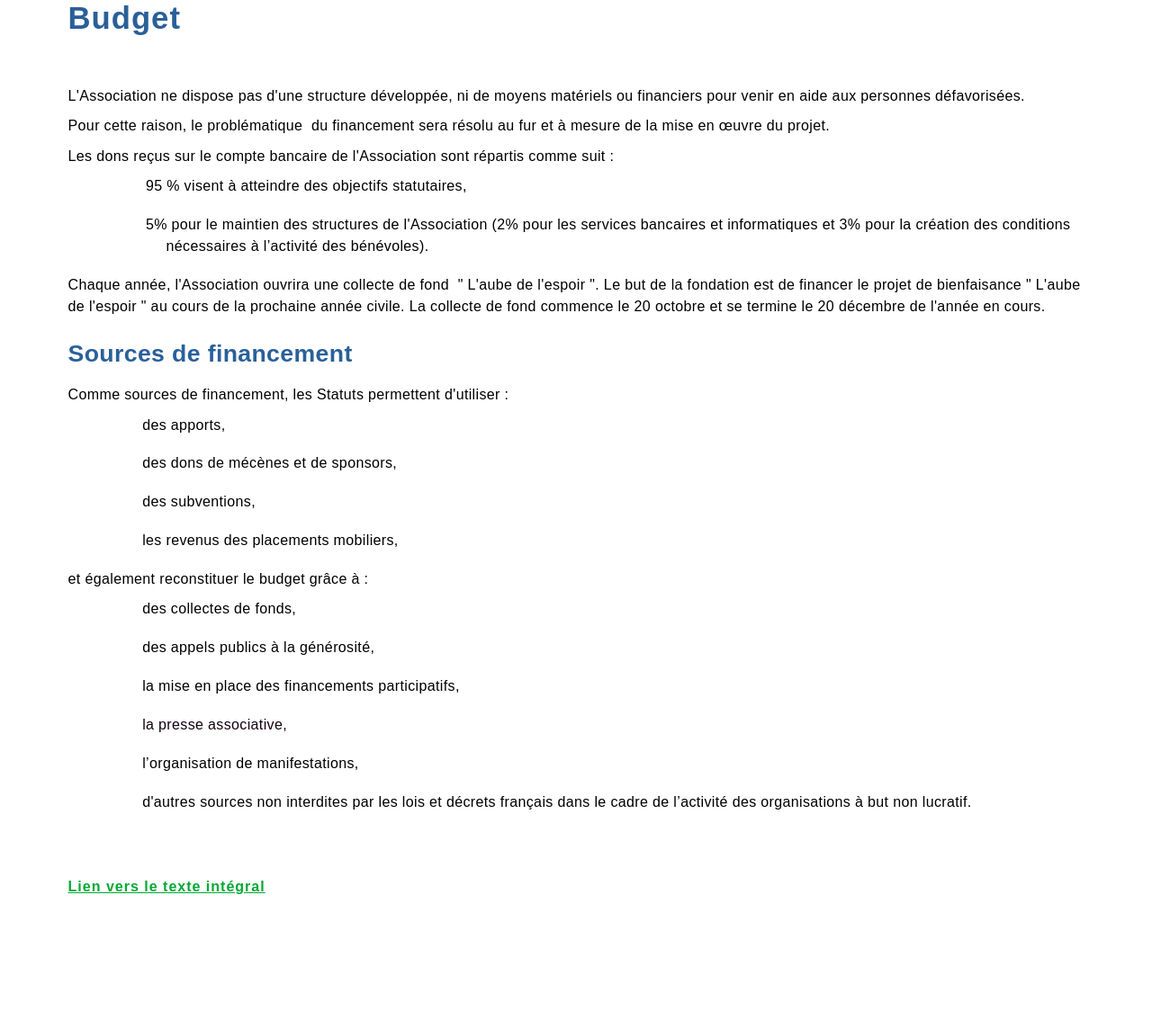
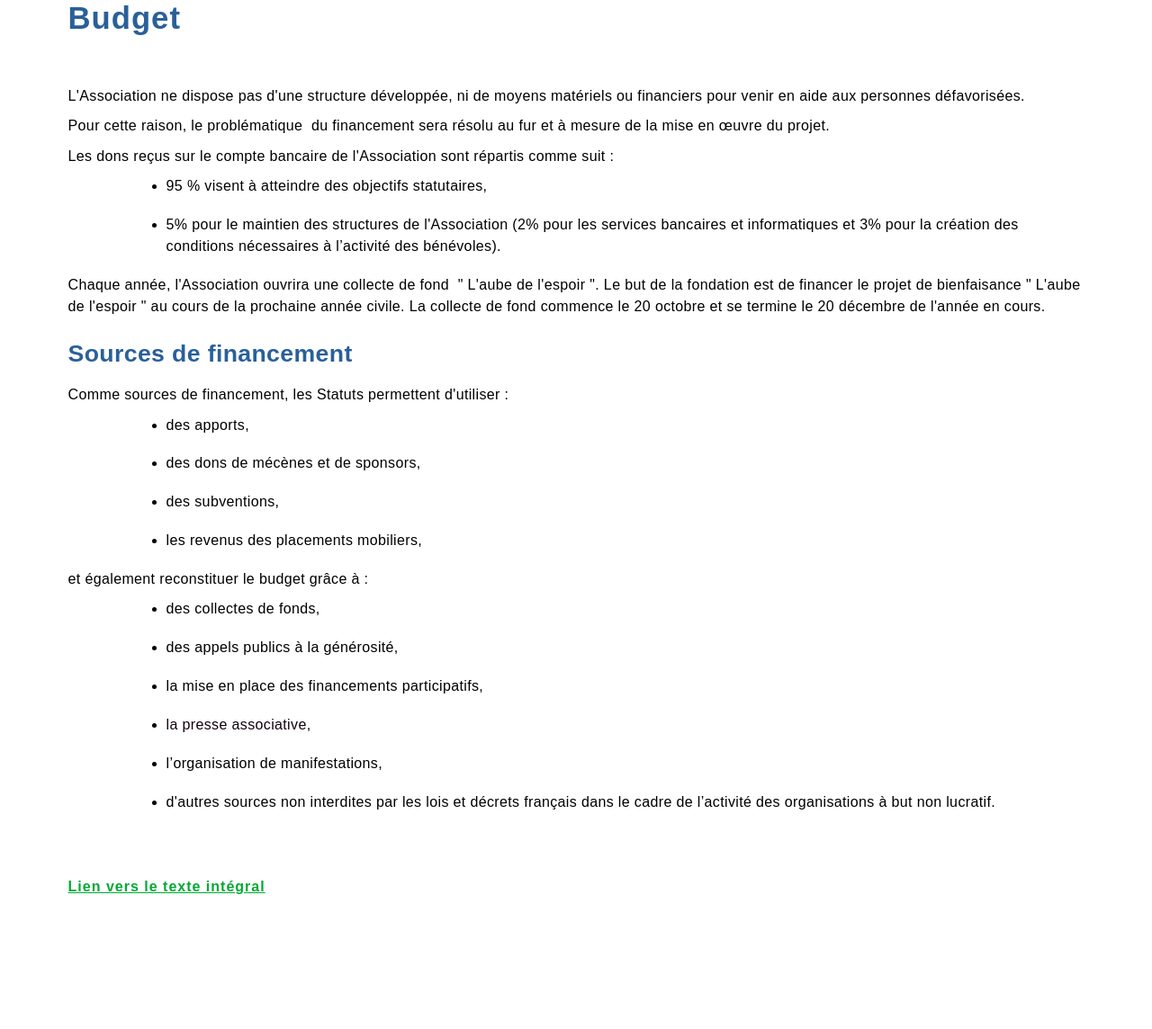
Before and after one commit to AB-IHI/AB-IHI, a PHP site: page /y_xlau/finance.php in a window 1280 px wide. Shown: the part 236-1380 px from the top of the page at 90% size. Run offline with PHP 8.4, Linux system fonts and the light colour scheme.

Commit message:
css indent fix

```diff
--- a/y_xlau/act_intern°.php
+++ b/y_xlau/act_intern°.php
@@ -26,7 +26,7 @@
     .P11 { color:#000000; font-size:12pt; line-height:150%; margin-bottom:0.499cm; margin-top:0cm; text-align:left ! important; font-family:Liberation Serif; writing-mode:horizontal-tb; direction:ltr; }
     .P12 { color:#000000; font-size:12pt; line-height:150%; margin-bottom:0.247cm; margin-top:0cm; text-align:left ! important; font-family:Liberation Serif; writing-mode:horizontal-tb; direction:ltr; margin-left:0cm; margin-right:0.499cm; text-indent:0cm; }
     .P13 { color:#000000; font-size:12pt; line-height:150%; margin-bottom:0.247cm; margin-top:0cm; text-align:left ! important; font-family:Liberation Serif; writing-mode:horizontal-tb; direction:ltr;  margin-right:0cm; text-indent:-0.6cm; }
-    .P14 { color:#000000; font-size:12pt; line-height:150%; margin-bottom:0.247cm; margin-top:0cm; text-align:left ! important; font-family:Liberation Serif; writing-mode:horizontal-tb; direction:ltr;  margin-right:0cm; text-indent:-0.6cm; }
+    .P14 { color:#000000; font-size:12pt; line-height:150%; margin-bottom:0.247cm; margin-top:0cm; text-align:left ! important; font-family:Liberation Serif; writing-mode:horizontal-tb; direction:ltr;  margin-right:0cm;  }
     .P15 { color:#000000; font-size:12pt; line-height:150%; margin-bottom:0.247cm; margin-top:0cm; text-align:left ! important; font-family:Liberation Serif; writing-mode:horizontal-tb; direction:ltr;  margin-right:0cm; text-indent:-0.6cm; }
     .P16 { color:#000000; font-size:12pt; line-height:150%; margin-bottom:0.247cm; margin-top:0cm; text-align:left ! important; font-family:Liberation Serif; writing-mode:horizontal-tb; direction:ltr;  margin-right:0cm; text-indent:-0.6cm; }
     .P17 { color:#000000; font-size:12pt; line-height:150%; margin-bottom:0.247cm; margin-top:0cm; text-align:left ! important; font-family:Liberation Serif; writing-mode:horizontal-tb; direction:ltr;  margin-right:0cm; text-indent:-0.6cm; }
--- a/y_xlau/dec&ctrl.php
+++ b/y_xlau/dec&ctrl.php
@@ -34,7 +34,7 @@
     .P6 { color:#000000; font-size:6pt; line-height:150%; text-align:left ! important;  writing-mode:horizontal-tb; direction:ltr; margin-left:0cm; margin-right:0cm; text-indent:0cm; font-weight:normal; background-color:#ffffff; padding-bottom:0.499cm; padding-top:0cm;  border-top-style:none; border-bottom-style:none; }
     .P6_borderEnd { color:#000000; font-size:6pt; line-height:150%; margin-bottom:0.499cm; text-align:left ! important;  writing-mode:horizontal-tb; direction:ltr; margin-left:0cm; margin-right:0cm; text-indent:0cm; font-weight:normal; background-color:#ffffff; padding-top:0cm;  border-top-style:none;}
     .P7 { color:#000000; font-size:12pt; line-height:150%; margin-bottom:0.499cm; margin-top:0cm; text-align:left ! important; font-family:Liberation Serif; writing-mode:horizontal-tb; direction:ltr; margin-left:0cm; margin-right:0cm; text-indent:0cm; }
-    .P8 { color:#000000; font-size:12pt; line-height:150%; margin-bottom:0.499cm; margin-top:0cm; text-align:left ! important; font-family:Liberation Serif; writing-mode:horizontal-tb; direction:ltr;  margin-right:0cm; text-indent:-0.6cm; }
+    .P8 { color:#000000; font-size:12pt; line-height:150%; margin-bottom:0.499cm; margin-top:0cm; text-align:left ! important; font-family:Liberation Serif; writing-mode:horizontal-tb; direction:ltr;  margin-right:0cm;  }
     .P9 { color:#000000; font-size:12pt; line-height:150%; margin-bottom:0.247cm; margin-top:0cm; text-align:left ! important; font-family:Liberation Serif; writing-mode:horizontal-tb; direction:ltr; }
     .T2 {  font-size:12pt; font-weight:normal; background-color:#ffffff; }
     .T4 {  background-color:#ffffff; }
--- a/y_xlau/explain_mi.php
+++ b/y_xlau/explain_mi.php
@@ -22,7 +22,7 @@
     span.annotation_style_by_filter { font-size:95%; font-family:Arial; background-color:#fff000;  margin:0; border:0; padding:0;  }
     span.heading_numbering { margin-right: 0.8rem; }* { margin:0;}
     .P1 { color:#000000; font-size:12pt; margin-bottom:0cm; margin-top:0cm; text-align:center ! important; font-family:Liberation Serif; writing-mode:horizontal-tb; direction:ltr; }
-    .P10 { color:#000000; font-size:12pt; line-height:150%; margin-bottom:0.247cm; margin-top:0cm; text-align:left ! important; font-family:Liberation Serif; writing-mode:horizontal-tb; direction:ltr;  margin-right:0cm; text-indent:-0.499cm; }
+    .P10 { color:#000000; font-size:12pt; line-height:150%; margin-bottom:0.247cm; margin-top:0cm; text-align:left ! important; font-family:Liberation Serif; writing-mode:horizontal-tb; direction:ltr;  margin-right:0cm; }
     .P11 { color:#000000; font-size:12pt; line-height:150%; margin-bottom:0.247cm; margin-top:0cm; text-align:left ! important; font-family:Liberation Serif; writing-mode:horizontal-tb; direction:ltr; }
     .P12 { color:#000000; font-size:12pt; line-height:100%; margin-bottom:0.247cm; margin-top:0cm; text-align:left ! important; font-family:Liberation Serif; writing-mode:horizontal-tb; direction:ltr; }
     .P3_borderStart { color:#2a6099; font-size:12pt; line-height:100%; margin-top:0cm; text-align:left ! important;  writing-mode:horizontal-tb; direction:ltr; font-weight:bold; background-color:#ffffff; padding-bottom:0.247cm;  border-bottom-style:none; }
--- a/y_xlau/finance.php
+++ b/y_xlau/finance.php
@@ -22,9 +22,9 @@
     span.annotation_style_by_filter { font-size:95%; font-family:Arial; background-color:#fff000;  margin:0; border:0; padding:0;  }
     span.heading_numbering { margin-right: 0.8rem; }* { margin:0;}
     .P1 { color:#000000; font-size:12pt; margin-bottom:0cm; margin-top:0cm; text-align:center ! important; font-family:Liberation Serif; writing-mode:horizontal-tb; direction:ltr; }
-    .P10 { color:#000000; font-size:12pt; line-height:150%; margin-bottom:0.247cm; margin-top:0cm; text-align:left ! important; font-family:Liberation Serif; writing-mode:horizontal-tb; direction:ltr;  margin-right:0cm; text-indent:-0.6cm; }
-    .P11 { color:#000000; font-size:12pt; line-height:150%; margin-bottom:0.247cm; margin-top:0cm; text-align:left ! important; font-family:Liberation Serif; writing-mode:horizontal-tb; direction:ltr;  margin-right:0cm; text-indent:-0.7cm; }
-    .P12 { color:#000000; font-size:12pt; line-height:150%; margin-bottom:0.247cm; margin-top:0cm; text-align:left ! important; font-family:Liberation Serif; writing-mode:horizontal-tb; direction:ltr;  margin-right:0cm; text-indent:-0.7cm; }
+    .P10 { color:#000000; font-size:12pt; line-height:150%; margin-bottom:0.247cm; margin-top:0cm; text-align:left ! important; font-family:Liberation Serif; writing-mode:horizontal-tb; direction:ltr;  margin-right:0cm;  }
+    .P11 { color:#000000; font-size:12pt; line-height:150%; margin-bottom:0.247cm; margin-top:0cm; text-align:left ! important; font-family:Liberation Serif; writing-mode:horizontal-tb; direction:ltr;  margin-right:0cm;  }
+    .P12 { color:#000000; font-size:12pt; line-height:150%; margin-bottom:0.247cm; margin-top:0cm; text-align:left ! important; font-family:Liberation Serif; writing-mode:horizontal-tb; direction:ltr;  margin-right:0cm;  }
     .P13 { color:#000000; font-size:12pt; line-height:150%; margin-bottom:0.247cm; margin-top:0cm; text-align:left ! important; font-family:Liberation Serif; writing-mode:horizontal-tb; direction:ltr; }
     .P14 { color:#000000; font-size:12pt; line-height:100%; margin-bottom:0.247cm; margin-top:0cm; text-align:left ! important; font-family:Liberation Serif; writing-mode:horizontal-tb; direction:ltr; }
     .P3 { color:#000000; font-size:12pt; margin-bottom:0.247cm; margin-top:0cm; text-align:left ! important; font-family:Liberation Serif; writing-mode:horizontal-tb; direction:ltr; margin-left:0cm; margin-right:0cm; line-height:150%; text-indent:0cm; }
```
